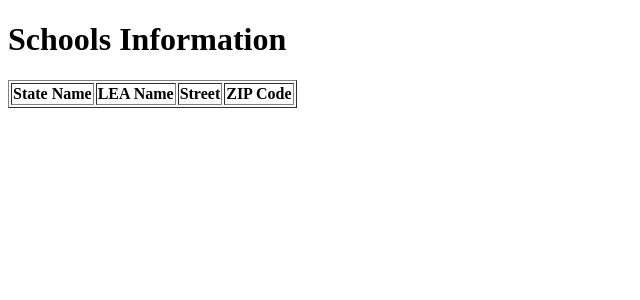
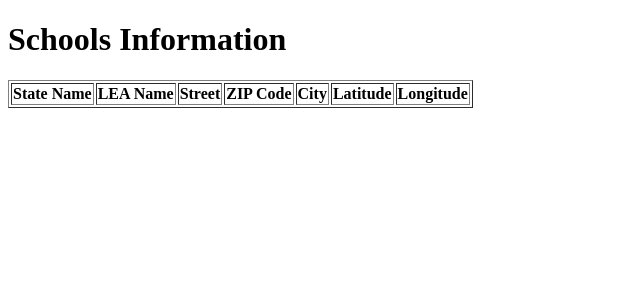
Before and after one commit to joshuamoore26GS/16B-Project-F23, a Flask app: template website_draft/templates/result.html in a window 1280 px wide. Shown: the top 300 px of the page, without its empty margins (0-640 px from the left). Run offline with Flask 3, Linux system fonts and the light colour scheme; the template is opened without the code that fills it, so the values that code supplies are empty; parts of the project's set-up code (start-up, migrations or seed data) failed here and were passed over.

Commit message:
UPDATED CODE 12:34

```diff
--- a/website_draft/app.py
+++ b/website_draft/app.py
@@ -6,29 +6,70 @@ import plotly.express as px
 
 app = Flask(__name__)
 
-# Initialize  database connection
+# Initialize database connection
 conn = sqlite3.connect("schools.db", check_same_thread=False)
-df_iter = pd.read_csv("schools.csv", chunksize = 1000)
-for df in df_iter:
-    df.to_sql("schools", conn, if_exists = "append", index = False)
+df_iter = pd.read_csv("schools.csv", chunksize=1000)
+for df_chunk in df_iter:
+    df_chunk.to_sql("schools", conn, if_exists="append", index=False)
 
-
-def query_schools_database(state):
-    cmd = f"""
-    SELECT S.statename, S.lea_name, S.mstreet1, S.mzip
-    FROM schools S
-    WHERE S.statename = "{state}"
-    """
-    return pd.read_sql_query(cmd, conn)
-
-
-def geocode_address(address):
-    geolocator = Nominatim(user_agent="example app")
+def geocode_address(address, geolocator):
     location = geolocator.geocode(address)
     if location:
         return location.latitude, location.longitude
     else:
         return None, None
+
+def process_data(df, geolocator):
+    district_lats_lons = []
+
+    for add in df.index:
+        district_lats_lons.append(df['MSTREET1'][add])
+
+    for index, row in df.iterrows():
+        address = row['MSTREET1']
+        city = row['city']
+        zip_code = row['MZIP']
+        formatted_entry = f"{address}, {city}, {zip_code}"
+        district_lats_lons.append(formatted_entry)
+
+    district_lats_lons_2 = []
+    failed_addresses = []
+
+    for add in district_lats_lons:
+        try:
+            latitude, longitude = geocode_address(add, geolocator)
+            if latitude is not None and longitude is not None:
+                district_lats_lons_2.append([latitude, longitude])
+            else:
+                failed_addresses.append(add)
+        except Exception as e:
+            print(f"Error geocoding address {add}: {e}")
+            failed_addresses.append(add)
+
+    df2 = pd.DataFrame(district_lats_lons_2, columns=['latitude', 'longitude'])
+
+    extracted_addresses = []
+    for add in failed_addresses:
+        parts = add.split(', ')
+        street_address = parts[0]
+        extracted_addresses.append(street_address)
+
+    df = df[~df['MSTREET1'].isin(extracted_addresses)]
+    df.reset_index(drop=True, inplace=True)
+
+    df.loc[:, 'latitude'] = df2['latitude']
+    df.loc[:, 'longitude'] = df2['longitude']
+
+    return df
+
+def query_schools_database(state):
+    cmd = f"""
+    SELECT S.statename, S.lea_name, S.mstreet1, S.mzip, S.mcity as city
+    FROM schools S
+    WHERE S.statename = "{state}"
+    """
+    df = pd.read_sql_query(cmd, conn)
+    return process_data(df, Nominatim(user_agent="example app"))
 
 @app.route('/')
 def index():
@@ -38,7 +79,8 @@ def index():
 def process():
     selected_state = request.form['state']
     schools_data = query_schools_database(selected_state)
-    return render_template('result.html')
+    print(schools_data)
+    return render_template('result.html', schools_data=schools_data)
 
 if __name__ == '__main__':
     app.run(debug=True, port=8080)
--- a/website_draft/templates/result.html
+++ b/website_draft/templates/result.html
@@ -13,6 +13,9 @@
                 <th>LEA Name</th>
                 <th>Street</th>
                 <th>ZIP Code</th>
+                <th>City</th>
+                <th>Latitude</th>
+                <th>Longitude</th>
                 <!-- Add more headers as needed based on your DataFrame -->
             </tr>
         </thead>
@@ -23,6 +26,9 @@
                 <td>{{ row['lea_name'] }}</td>
                 <td>{{ row['mstreet1'] }}</td>
                 <td>{{ row['mzip'] }}</td>
+                <td>{{ row['city'] }}</td>
+                <td>{{ row['latitude'] }}</td>
+                <td>{{ row['longitude'] }}</td>
                 <!-- Add more columns as needed based on your DataFrame -->
             </tr>
             {% endfor %}
```
Also changed, not shown: 1 other file.
